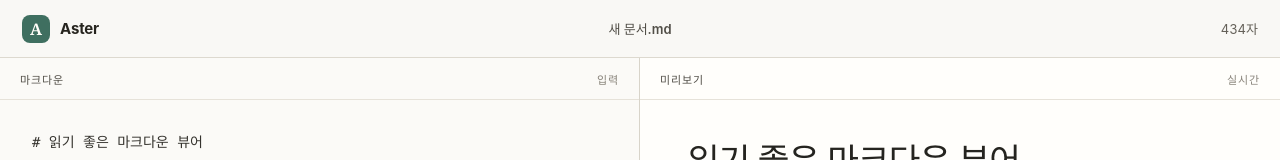
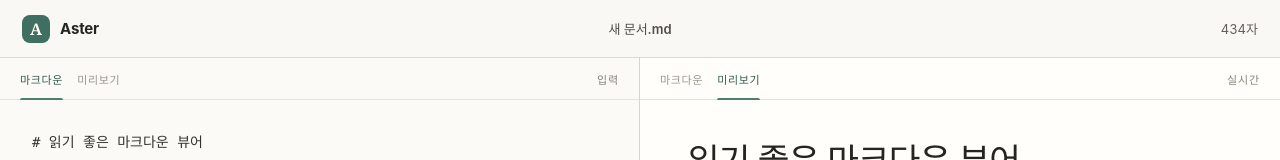
Before and after one commit to youseonghyeon/aster, a React (Vite) app: page / in a window 1280 px wide. Shown: the top 160 px of the page. Built offline with nearby package versions, Linux system fonts and the light colour scheme.

Commit message:
feat: allow swapping editor and preview panes

```diff
--- a/src/App.css
+++ b/src/App.css
@@ -100,9 +100,12 @@ textarea {
   min-height: 0;
 }
 
+.pane:first-child {
+  border-right: 1px solid #d8d4ca;
+}
+
 .editor-pane {
   background: #fbfaf7;
-  border-right: 1px solid #d8d4ca;
 }
 
 .preview-pane {
@@ -122,11 +125,51 @@ textarea {
   text-transform: uppercase;
 }
 
-.pane-header h2 {
-  margin: 0;
+.pane-tabs {
+  display: flex;
+  align-self: stretch;
+  gap: 14px;
+}
+
+.pane-tab {
+  position: relative;
+  padding: 1px 0 0;
+  color: #9a958c;
+  background: transparent;
+  border: 0;
+  cursor: pointer;
+  font-size: 11px;
+  font-weight: 650;
+  letter-spacing: 0.06em;
+  text-transform: uppercase;
+}
+
+.pane-tab::after {
+  position: absolute;
+  right: 0;
+  bottom: -1px;
+  left: 0;
+  height: 2px;
+  background: transparent;
+  border-radius: 2px 2px 0 0;
+  content: "";
+}
+
+.pane-tab:hover {
   color: #514e47;
-  font-size: inherit;
-  font-weight: 700;
+}
+
+.pane-tab:focus-visible {
+  outline: 2px solid #76a392;
+  outline-offset: 3px;
+}
+
+.pane-tab.is-active {
+  color: #315b4e;
+}
+
+.pane-tab.is-active::after {
+  background: #4e7e6e;
 }
 
 .markdown-editor {
@@ -351,7 +394,7 @@ textarea {
     min-height: 520px;
   }
 
-  .editor-pane {
+  .pane:first-child {
     border-right: 0;
     border-bottom: 1px solid #d8d4ca;
   }
--- a/src/App.tsx
+++ b/src/App.tsx
@@ -35,6 +35,14 @@ console.log(message);
 
 const markdownPlugins = [remarkGfm];
 
+type PaneKind = "editor" | "preview";
+type PaneSide = "left" | "right";
+
+const oppositePane: Record<PaneKind, PaneKind> = {
+  editor: "preview",
+  preview: "editor",
+};
+
 const MarkdownPreview = memo(function MarkdownPreview({
   content,
 }: {
@@ -47,10 +55,90 @@ const MarkdownPreview = memo(function MarkdownPreview({
   );
 });
 
+function Pane({
+  side,
+  activePane,
+  markdown,
+  previewMarkdown,
+  isPreviewUpdating,
+  onSelectPane,
+  onMarkdownChange,
+}: {
+  side: PaneSide;
+  activePane: PaneKind;
+  markdown: string;
+  previewMarkdown: string;
+  isPreviewUpdating: boolean;
+  onSelectPane: (pane: PaneKind) => void;
+  onMarkdownChange: (value: string) => void;
+}) {
+  const isEditor = activePane === "editor";
+  const paneLabel = side === "left" ? "왼쪽" : "오른쪽";
+
+  return (
+    <section
+      id={`${side}-pane`}
+      className={`pane ${isEditor ? "editor-pane" : "preview-pane"}`}
+      role="tabpanel"
+      aria-labelledby={`${side}-${activePane}-tab`}
+    >
+      <div className="pane-header">
+        <div className="pane-tabs" role="tablist" aria-label={`${paneLabel} 패널`}>
+          <button
+            id={`${side}-editor-tab`}
+            className={`pane-tab${isEditor ? " is-active" : ""}`}
+            type="button"
+            role="tab"
+            aria-selected={isEditor}
+            aria-controls={`${side}-pane`}
+            onClick={() => onSelectPane("editor")}
+          >
+            마크다운
+          </button>
+          <button
+            id={`${side}-preview-tab`}
+            className={`pane-tab${isEditor ? "" : " is-active"}`}
+            type="button"
+            role="tab"
+            aria-selected={!isEditor}
+            aria-controls={`${side}-pane`}
+            onClick={() => onSelectPane("preview")}
+          >
+            미리보기
+          </button>
+        </div>
+        <span aria-live={isEditor ? undefined : "polite"}>
+          {isEditor ? "입력" : isPreviewUpdating ? "업데이트 중" : "실시간"}
+        </span>
+      </div>
+
+      {isEditor ? (
+        <textarea
+          id="markdown-editor"
+          className="markdown-editor"
+          value={markdown}
+          onChange={(event) => onMarkdownChange(event.currentTarget.value)}
+          aria-label="마크다운 입력"
+          spellCheck="false"
+        />
+      ) : (
+        <div
+          className={`preview-scroll${isPreviewUpdating ? " is-updating" : ""}`}
+          aria-busy={isPreviewUpdating}
+        >
+          <MarkdownPreview content={previewMarkdown} />
+        </div>
+      )}
+    </section>
+  );
+}
+
 function App() {
   const [markdown, setMarkdown] = useState(initialMarkdown);
+  const [leftPane, setLeftPane] = useState<PaneKind>("editor");
   const deferredMarkdown = useDeferredValue(markdown);
   const isPreviewUpdating = markdown !== deferredMarkdown;
+  const rightPane = oppositePane[leftPane];
 
   return (
     <div className="app-shell">
@@ -68,35 +156,24 @@ function App() {
       </header>
 
       <main className="workspace">
-        <section className="pane editor-pane" aria-labelledby="editor-title">
-          <div className="pane-header">
-            <h2 id="editor-title">마크다운</h2>
-            <span>입력</span>
-          </div>
-          <textarea
-            id="markdown-editor"
-            className="markdown-editor"
-            value={markdown}
-            onChange={(event) => setMarkdown(event.currentTarget.value)}
-            aria-label="마크다운 입력"
-            spellCheck="false"
-          />
-        </section>
-
-        <section className="pane preview-pane" aria-labelledby="preview-title">
-          <div className="pane-header">
-            <h2 id="preview-title">미리보기</h2>
-            <span aria-live="polite">
-              {isPreviewUpdating ? "업데이트 중" : "실시간"}
-            </span>
-          </div>
-          <div
-            className={`preview-scroll${isPreviewUpdating ? " is-updating" : ""}`}
-            aria-busy={isPreviewUpdating}
-          >
-            <MarkdownPreview content={deferredMarkdown} />
-          </div>
-        </section>
+        <Pane
+          side="left"
+          activePane={leftPane}
+          markdown={markdown}
+          previewMarkdown={deferredMarkdown}
+          isPreviewUpdating={isPreviewUpdating}
+          onSelectPane={setLeftPane}
+          onMarkdownChange={setMarkdown}
+        />
+        <Pane
+          side="right"
+          activePane={rightPane}
+          markdown={markdown}
+          previewMarkdown={deferredMarkdown}
+          isPreviewUpdating={isPreviewUpdating}
+          onSelectPane={(pane) => setLeftPane(oppositePane[pane])}
+          onMarkdownChange={setMarkdown}
+        />
       </main>
     </div>
   );
```
